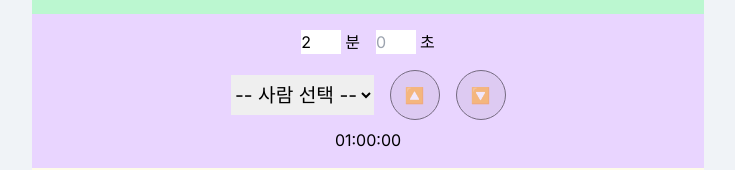
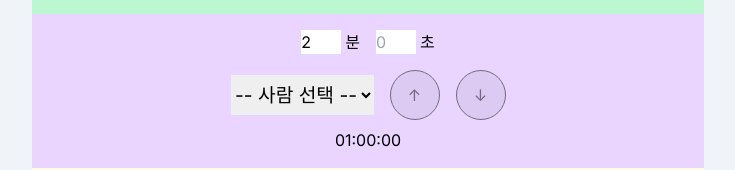
Before and after one commit to helloheesu/real-time-counter, a Next.js app: page / in a window 1280 px wide. Shown: the part 222-392 px from the top of the page, without its empty margins (272-1007 px from the left). Built offline with nearby package versions, Linux system fonts and the light colour scheme.

Commit message:
change button sentence

```diff
--- a/src/components/TimeChangeController.tsx
+++ b/src/components/TimeChangeController.tsx
@@ -32,7 +32,7 @@ const TimeChangeController = ({
             onDelta(-inputTime);
           }}
         >
-          🔼
+          ↑
         </TogglableButton>
         <TogglableButton
           disabled={disabled}
@@ -40,7 +40,7 @@ const TimeChangeController = ({
             onDelta(inputTime);
           }}
         >
-          🔽
+          ↓
         </TogglableButton>
       </ControllsWrapper>
     </InputWrapper>
```
